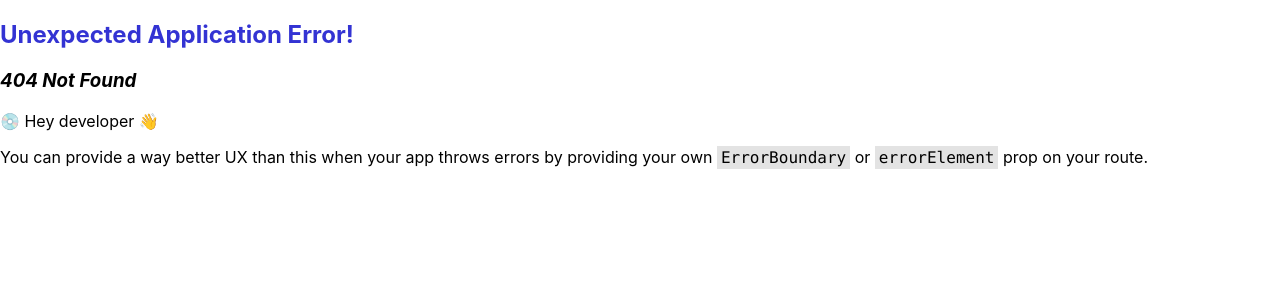
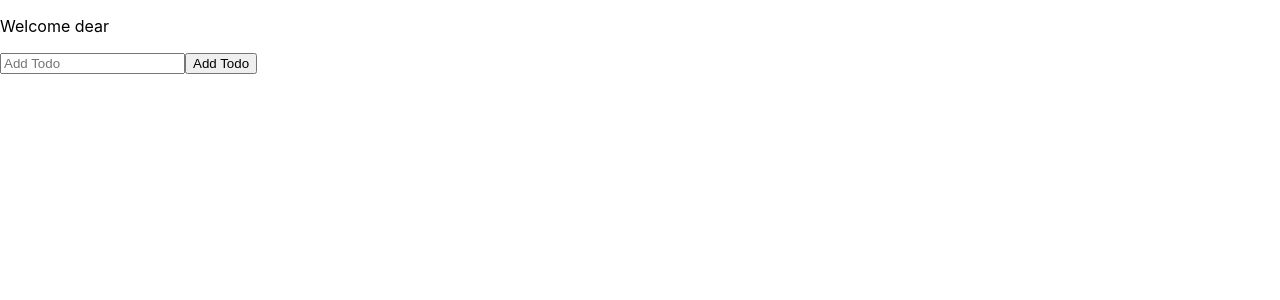
Before and after one commit to kennedy-muhumuza/musdaa-frontend, a React (Create React App) app: page /todos in a window 1280 px wide. Before the commit this address had no page. Shown: the top 300 px of the page. Built offline with nearby package versions, Linux system fonts and the light colour scheme; sample sign-in values are in the browser's storage.

Commit message:
feat: auth frontend complete

```diff
--- a/package.json
+++ b/package.json
@@ -9,6 +9,7 @@
     "axios": "^1.2.2",
     "react": "^18.2.0",
     "react-dom": "^18.2.0",
+    "react-icons": "^4.7.1",
     "react-router-dom": "^6.6.1",
     "react-scripts": "5.0.1",
     "web-vitals": "^2.1.4"
--- a/src/App.js
+++ b/src/App.js
@@ -1,45 +1,42 @@
-import React, { useEffect, createContext, useContext } from "react";
-import { createBrowserRouter, RouterProvider } from "react-router-dom";
+import React, {
+  Fragment,
+  useEffect,
+  createContext,
+  useContext,
+  useState,
+} from "react";
+import { BrowserRouter, Routes, Route, Navigate } from "react-router-dom";
 import Register from "./pages/Register/Register";
 import Login from "./pages/Login/Login";
 import Todos from "./pages/Todos/Todos";
 import Home from "./pages/Home/Home";
-import { auth } from "./context/auth";
+import { Auth } from "./context/auth";
 
 import "./App.css";
 
 function App() {
-  const AuthContext = createContext();
-  const authenticated = useContext(auth);
+  const authenticated = useContext(Auth);
 
-  // useEffect(() => {
-  //   setAccessToken(() => sessionStorage.getItem("accessToken"));
-  //   log(accessToken);
-  // }, [accessToken]);
+  const [authUser, setAuthUser] = useState(authenticated);
 
-  const isLoggedIn = authenticated.isLoggedIn;
+  useEffect(() => {
+    const tryLogin = () => {
+      const userData = localStorage.getItem("userData");
+      if (userData) {
+        const parsedData = JSON.parse(userData);
+        setAuthUser({
+          user: parsedData.user,
+          token: parsedData.token,
+          isLoggedIn: true,
+        });
+      }
+    };
+    tryLogin();
+  }, []);
 
-  const router = createBrowserRouter([
-    {
-      path: "/",
-      element: <Home />,
-    },
-    {
-      path: "/register",
-      element: <Register />,
-    },
-    {
-      path: "/login",
-      element: <Login />,
-    },
-  ]);
-
-  const authRouter = createBrowserRouter([
-    {
-      path: "/todos",
-      element: <Todos />,
-    },
-  ]);
+  const isLoggedIn = authUser.isLoggedIn;
+  console.log("token");
+  console.log(authUser.token);
 
   useEffect(() => {
     document.title = "Auth";
@@ -47,10 +44,38 @@ function App() {
 
   return (
     <div className="App">
-      <AuthContext.Provider value={authenticated}>
-        {!isLoggedIn && <RouterProvider router={router} />}
-        {isLoggedIn && <RouterProvider router={authRouter} />}
-      </AuthContext.Provider>
+      <Auth.Provider value={[authUser, setAuthUser]}>
+        <BrowserRouter>
+          {!isLoggedIn && (
+            <Routes>
+              <Fragment>
+                <Route path="/home" element={<Home />} />
+                <Route path="register" element={<Register />} />
+                <Route path="login" element={<Login />} />
+                <Route
+                  path="signup"
+                  element={<Navigate to="/register" replace />}
+                />
+                <Route
+                  path="signin"
+                  element={<Navigate to="/login" replace />}
+                />
+                <Route path="*" element={<Navigate to="/home" replace />} />
+              </Fragment>
+            </Routes>
+          )}
+
+          {isLoggedIn && (
+            <Routes>
+              <Fragment>
+                {/* <Route path="/" element={<Todos />} /> */}
+                <Route path="/todos" element={<Todos />} />
+                <Route path="*" element={<Navigate to="/todos" replace />} />
+              </Fragment>
+            </Routes>
+          )}
+        </BrowserRouter>
+      </Auth.Provider>
     </div>
   );
 }
--- a/src/components/UI/AddTodo/AddTodo.jsx
+++ b/src/components/UI/AddTodo/AddTodo.jsx
@@ -1,9 +1,51 @@
-import React from 'react'
+import React, { Fragment, useRef, useContext } from "react";
+import axios from "axios";
+import { url } from "../../../constants/url";
+import { Auth } from "../../../context/auth";
 
 const AddTodo = () => {
+  const todoRef = useRef("");
+  const [authUser, setAuthUser] = useContext(Auth);
+
+  const token = authUser.token;
+  const userId = authUser.user.user_id;
+
+  const addTodoHandler = async (event) => {
+    event.preventDefault();
+    const todo = todoRef.current.value;
+
+    if (!todo) return;
+    try {
+      const response = await axios.post(
+        `${url}/add-todo/${userId}`,
+        {
+          todo: todo,
+        },
+        {
+          headers: {
+            Authorization: `Bearer ${token}`,
+          },
+        }
+      );
+      console.log(response);
+    } catch (error) {
+      console.log(error.message);
+    }
+  };
+
   return (
-    <div>AddTodo</div>
-  )
-}
+    <Fragment>
+      <div>
+        <p>
+          Welcome dear {authUser.user.first_name} {authUser.user.last_name}
+        </p>
+        <form onSubmit={(event) => addTodoHandler(event)}>
+          <input ref={todoRef} type="text" placeholder="Add Todo" required />
+          <button type="submit">Add Todo</button>
+        </form>
+      </div>
+    </Fragment>
+  );
+};
 
-export default AddTodo
+export default AddTodo;
--- a/src/context/auth.js
+++ b/src/context/auth.js
@@ -1,6 +1,6 @@
 import { createContext } from "react";
 
-export const auth = createContext({
+export const Auth = createContext({
   user: {},
   isLoggedIn: false,
   token: null,
--- a/src/pages/Login/Login.jsx
+++ b/src/pages/Login/Login.jsx
@@ -1,7 +1,7 @@
 import React, { Fragment, useRef, useState, useContext } from "react";
 import { useNavigate } from "react-router-dom";
 import axios from "axios";
-import { auth } from "../../context/auth";
+import { Auth } from "../../context/auth";
 import { url } from "../../constants/url";
 
 const Login = () => {
@@ -9,7 +9,8 @@ const Login = () => {
   const passwordRef = useRef("");
   const [error, setError] = useState("");
   const navigate = useNavigate();
-  const authUser = useContext(auth);
+
+  const [authUser, setAuthUser] = useContext(Auth);
 
   const saveDataToStorage = (response) => {
     localStorage.setItem(
@@ -22,13 +23,15 @@ const Login = () => {
   };
 
   const authenticate = (response) => {
-    authUser.user = response.data.userDataObject;
-    authUser.token = response.data.token;
-    authUser.isLoggedIn = true;
+    setAuthUser({
+      user: response.data.userDataObject,
+      token: response.data.token,
+      isLoggedIn: true,
+    });
   };
 
   const navigateTodo = () => {
-    navigate("/todos", { replace: "true" });
+    navigate("/todos", { replace: true });
   };
 
   const loginHandler = async (event) => {
@@ -49,6 +52,8 @@ const Login = () => {
         }, 5000);
       }
       if (response.data.status === "success") {
+        saveDataToStorage(response);
+        authenticate(response);
         navigateTodo();
       }
     } catch (error) {
--- a/src/pages/Todos/Todos.jsx
+++ b/src/pages/Todos/Todos.jsx
@@ -1,9 +1,14 @@
-import React from 'react'
+import React, { Fragment } from "react";
+import AddTodo from "../../components/UI/AddTodo/AddTodo";
 
 const Todos = () => {
   return (
-    <div>Todos</div>
-  )
-}
+    <Fragment>
+      <div>
+        <AddTodo />
+      </div>
+    </Fragment>
+  );
+};
 
-export default Todos
+export default Todos;
```
Also changed, not shown: 1 other file (tests, documents, lock files or other folders).
